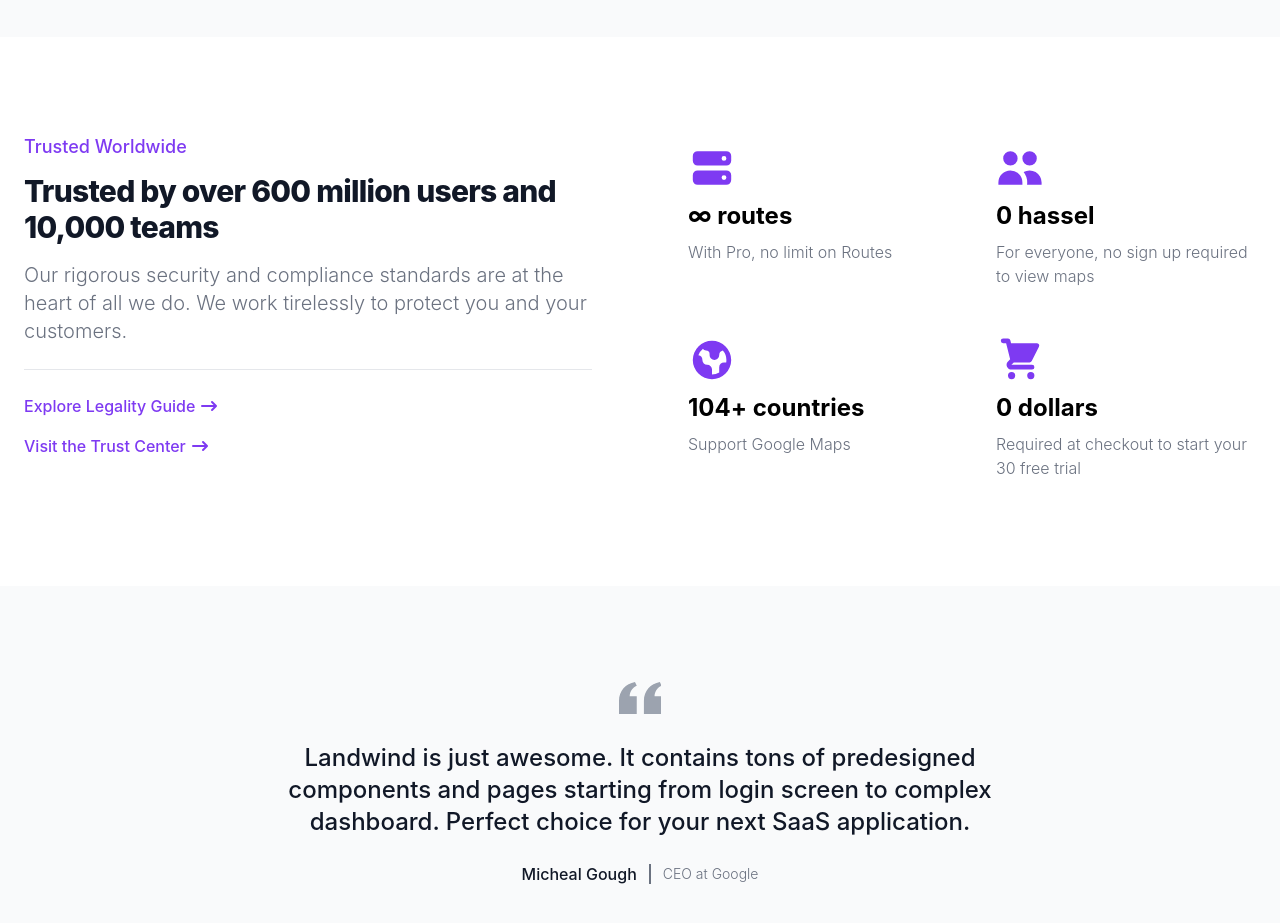
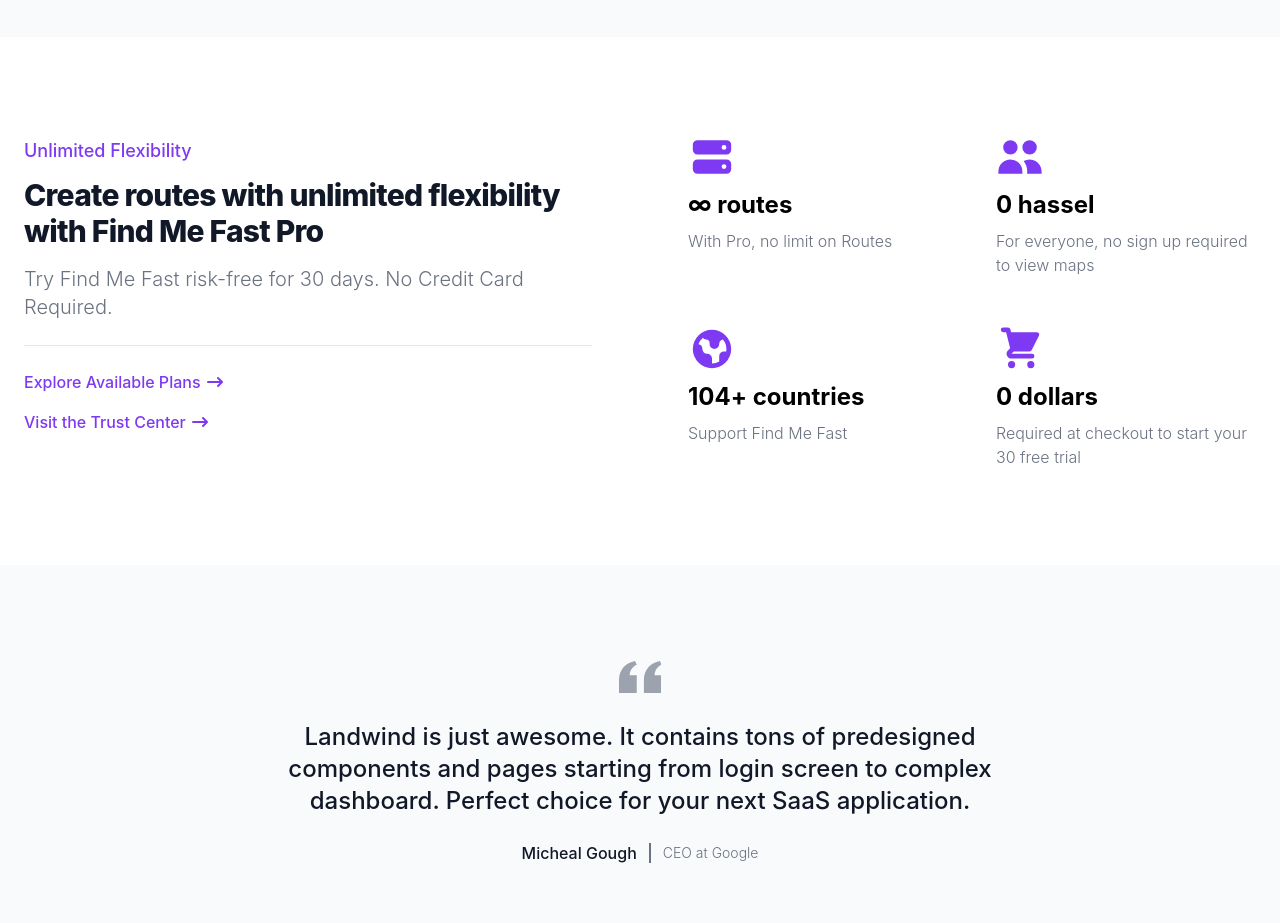
Before and after one commit to shawnmcmahon/fmf-nextjs13, a Next.js app: page / in a window 1280 px wide. Shown: the part 1020-1943 px from the top of the page. Built offline with nearby package versions, Linux system fonts and the light colour scheme.

Commit message:
Add copy to second home section

```diff
--- a/app/page.tsx
+++ b/app/page.tsx
@@ -211,13 +211,13 @@
       <section className="bg-white dark:bg-gray-900">
           <div className="items-center max-w-screen-xl px-4 py-8 mx-auto lg:grid lg:grid-cols-4 lg:gap-16 xl:gap-24 lg:py-24 lg:px-6">
               <div className="col-span-2 mb-8">
-                  <p className="text-lg font-medium text-purple-600 dark:text-purple-500">Trusted Worldwide</p>
-                  <h2 className="mt-3 mb-4 text-3xl font-extrabold tracking-tight text-gray-900 md:text-3xl dark:text-white">Trusted by over 600 million users and 10,000 teams</h2>
-                  <p className="font-light text-gray-500 sm:text-xl dark:text-gray-400">Our rigorous security and compliance standards are at the heart of all we do. We work tirelessly to protect you and your customers.</p>
+                  <p className="text-lg font-medium text-purple-600 dark:text-purple-500">Unlimited Flexibility</p>
+                  <h2 className="mt-3 mb-4 text-3xl font-extrabold tracking-tight text-gray-900 md:text-3xl dark:text-white">Create routes with unlimited flexibility with Find Me Fast Pro</h2>
+                  <p className="font-light text-gray-500 sm:text-xl dark:text-gray-400">Try Find Me Fast risk-free for 30 days. No Credit Card Required.</p>
                   <div className="pt-6 mt-6 space-y-4 border-t border-gray-200 dark:border-gray-700">
                       <div>
                         <a href="#" className="inline-flex items-center text-base font-medium text-purple-600 hover:text-purple-800 dark:text-purple-500 dark:hover:text-purple-700">
-                          Explore Legality Guide
+                          Explore Available Plans
                           <svg className="w-5 h-5 ml-1" fill="currentColor" viewBox="0 0 20 20" xmlns="http://www.w3.org/2000/svg"><path fillRule="evenodd" d="M12.293 5.293a1 1 0 011.414 0l4 4a1 1 0 010 1.414l-4 4a1 1 0 01-1.414-1.414L14.586 11H3a1 1 0 110-2h11.586l-2.293-2.293a1 1 0 010-1.414z" clipRule="evenodd"></path></svg>
                         </a>
                       </div>
@@ -243,7 +243,7 @@
                   <div>
                       <svg className="w-10 h-10 mb-2 text-purple-600 md:w-12 md:h-12 dark:text-purple-500" fill="currentColor" viewBox="0 0 20 20" xmlns="http://www.w3.org/2000/svg"><path fillRule="evenodd" d="M10 18a8 8 0 100-16 8 8 0 000 16zM4.332 8.027a6.012 6.012 0 011.912-2.706C6.512 5.73 6.974 6 7.5 6A1.5 1.5 0 019 7.5V8a2 2 0 004 0 2 2 0 011.523-1.943A5.977 5.977 0 0116 10c0 .34-.028.675-.083 1H15a2 2 0 00-2 2v2.197A5.973 5.973 0 0110 16v-2a2 2 0 00-2-2 2 2 0 01-2-2 2 2 0 00-1.668-1.973z" clipRule="evenodd"></path></svg>
                       <h3 className="mb-2 text-2xl font-bold dark:text-white">104+ countries</h3>
-                      <p className="font-light text-gray-500 dark:text-gray-400">Support Google Maps</p>
+                      <p className="font-light text-gray-500 dark:text-gray-400">Support Find Me Fast</p>
                   </div>
                   <div>
                       <svg className="w-10 h-10 mb-2 text-purple-600 md:w-12 md:h-12 dark:text-purple-500" fill="currentColor" viewBox="0 0 20 20" xmlns="http://www.w3.org/2000/svg"><path d="M3 1a1 1 0 000 2h1.22l.305 1.222a.997.997 0 00.01.042l1.358 5.43-.893.892C3.74 11.846 4.632 14 6.414 14H15a1 1 0 000-2H6.414l1-1H14a1 1 0 00.894-.553l3-6A1 1 0 0017 3H6.28l-.31-1.243A1 1 0 005 1H3zM16 16.5a1.5 1.5 0 11-3 0 1.5 1.5 0 013 0zM6.5 18a1.5 1.5 0 100-3 1.5 1.5 0 000 3z"></path></svg>
```
